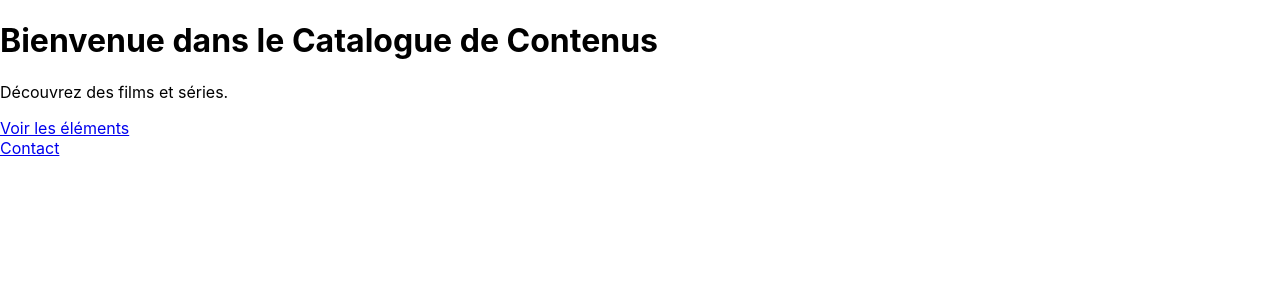
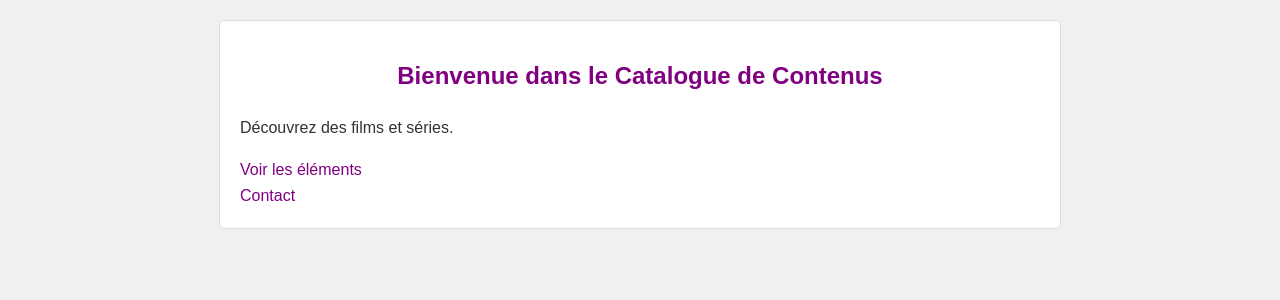
Before and after one commit to iliesnx/Mini-Projet-Pratique, a React (Vite) app: page / in a window 1280 px wide. Shown: the top 300 px of the page. Built offline with nearby package versions, Linux system fonts and the light colour scheme.

Commit message:
Changement du style du site

```diff
--- a/src/components/Items.tsx
+++ b/src/components/Items.tsx
@@ -36,6 +36,9 @@ const Items: React.FC = () => {
       <ul>
         {items.map(item => (
           <li key={item.imdbID}>
+            {item.Poster && item.Poster !== 'N/A' && (
+              <img src={item.Poster} alt={item.Title} style={{ width: '50px', height: '75px', marginRight: '10px', verticalAlign: 'top' }} />
+            )}
             <Link to={`/items/${item.imdbID}`}>{item.Title} ({item.Year})</Link>
           </li>
         ))}
--- a/src/index.css
+++ b/src/index.css
@@ -1,13 +1,115 @@
 body {
   margin: 0;
-  font-family: -apple-system, BlinkMacSystemFont, 'Segoe UI', 'Roboto', 'Oxygen',
-    'Ubuntu', 'Cantarell', 'Fira Sans', 'Droid Sans', 'Helvetica Neue',
-    sans-serif;
-  -webkit-font-smoothing: antialiased;
-  -moz-osx-font-smoothing: grayscale;
+  font-family: Arial, sans-serif;
+  background-color: #f0f0f0;
+  color: #333;
+  line-height: 1.6;
 }
 
-code {
-  font-family: source-code-pro, Menlo, Monaco, Consolas, 'Courier New',
-    monospace;
+.App {
+  max-width: 800px;
+  margin: 20px auto;
+  padding: 20px;
+  background-color: white;
+  border: 1px solid #ddd;
+  border-radius: 5px;
 }
+
+h1 {
+  color: #800080;
+  font-size: 24px;
+  text-align: center;
+  margin-bottom: 20px;
+}
+
+h2 {
+  color: #800080;
+  font-size: 20px;
+  margin-bottom: 10px;
+}
+
+a {
+  color: #800080;
+  text-decoration: none;
+}
+
+a:hover {
+  text-decoration: underline;
+}
+
+ul {
+  list-style: none;
+  padding: 0;
+}
+
+li {
+  margin-bottom: 10px;
+  padding: 10px;
+  border: 1px solid #ddd;
+  border-radius: 5px;
+  background-color: #f9f9f9;
+}
+
+li:hover {
+  background-color: #f0f0f0;
+}
+
+form {
+  max-width: 500px;
+  margin: 0 auto;
+}
+
+label {
+  display: block;
+  margin-bottom: 5px;
+  font-weight: bold;
+}
+
+input, textarea {
+  width: 100%;
+  padding: 8px;
+  border: 1px solid #ccc;
+  border-radius: 3px;
+  font-size: 14px;
+}
+
+input:focus, textarea:focus {
+  border-color: #800080;
+}
+
+button {
+  background-color: #800080;
+  color: white;
+  padding: 10px 15px;
+  border: none;
+  border-radius: 3px;
+  cursor: pointer;
+  font-size: 14px;
+}
+
+button:hover {
+  background-color: #660066;
+}
+
+img {
+  max-width: 100%;
+  border-radius: 3px;
+  margin-top: 10px;
+}
+
+p[style*="color: red"] {
+  color: red !important;
+  font-size: 12px;
+}
+
+p[style*="color: green"] {
+  color: green !important;
+  font-size: 12px;
+}
+
+@media (max-width: 600px) {
+  .App {
+    margin: 10px;
+    padding: 15px;
+  }
+}
```
